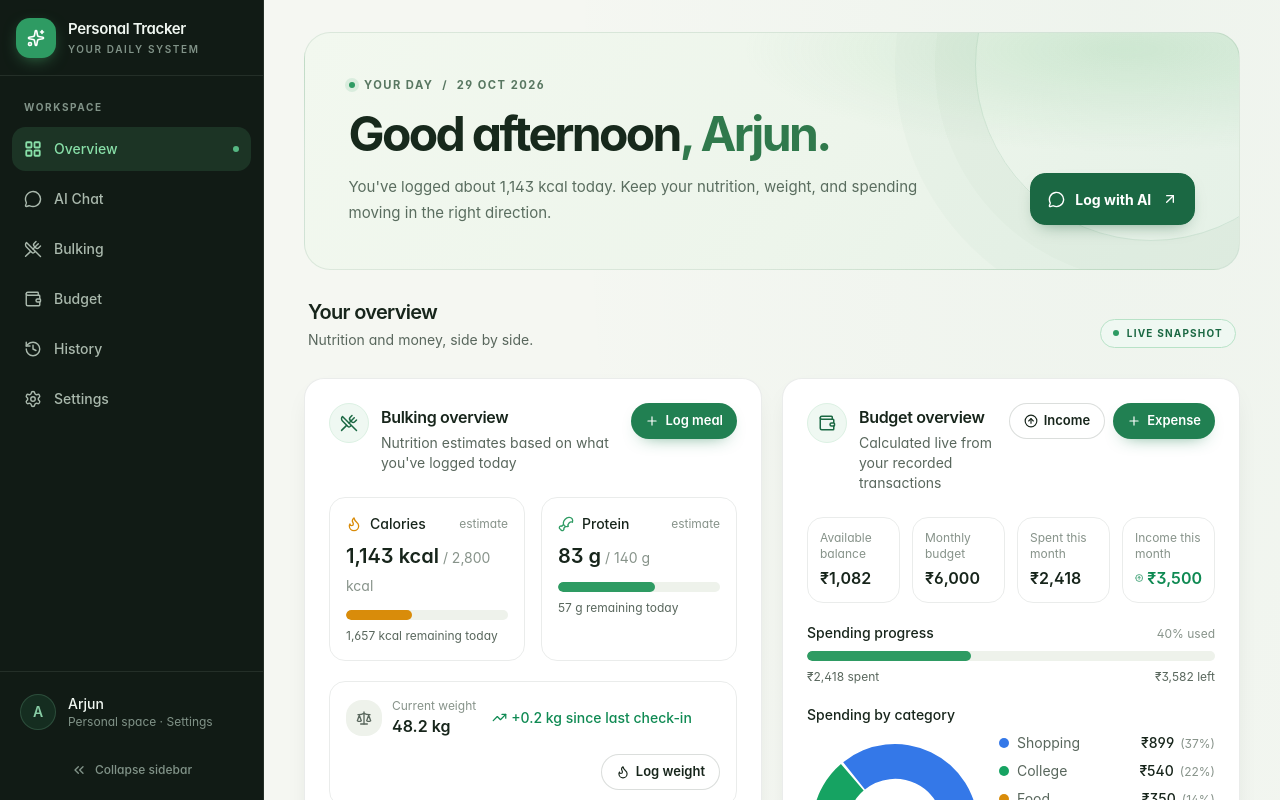
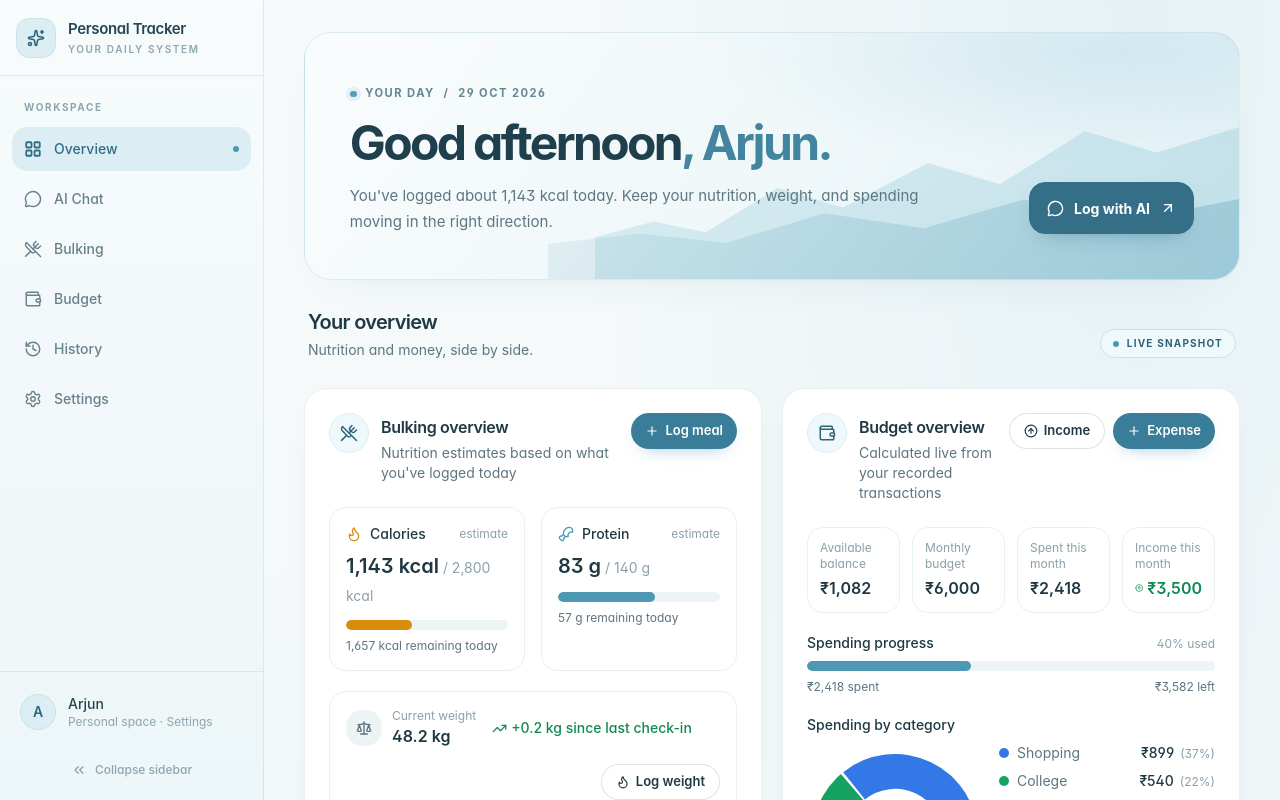
Before and after one commit to blueii24-cmyk/personal-tracker-merged, a Next.js app: page / in a window 1280 px wide. Shown: the top 800 px of the page. Built offline with nearby package versions, Linux system fonts and the light colour scheme.

Commit message:
Apply soft blue minimal visual theme

```diff
--- a/src/app/globals.css
+++ b/src/app/globals.css
@@ -5,16 +5,16 @@
 @theme {
   --font-sans: Inter, ui-sans-serif, system-ui, -apple-system, BlinkMacSystemFont, "Segoe UI", Roboto, Helvetica, Arial, sans-serif;
 
-  --color-brand-50: #eff8f2;
-  --color-brand-100: #dcf1e3;
-  --color-brand-200: #b8e2c7;
-  --color-brand-300: #88cda5;
-  --color-brand-400: #56b783;
-  --color-brand-500: #2e9b63;
-  --color-brand-600: #218052;
-  --color-brand-700: #1b6843;
-  --color-brand-800: #185238;
-  --color-brand-900: #143f2e;
+  --color-brand-50: #eff8fb;
+  --color-brand-100: #dceef4;
+  --color-brand-200: #c2e2ec;
+  --color-brand-300: #9dcedd;
+  --color-brand-400: #72b4c9;
+  --color-brand-500: #4d98b2;
+  --color-brand-600: #397d98;
+  --color-brand-700: #2f647b;
+  --color-brand-800: #295365;
+  --color-brand-900: #234453;
 
   --color-success-50: #ecfdf4;
   --color-success-500: #16a362;
@@ -27,36 +27,36 @@
   --color-warning-50: #fffaeb;
   --color-warning-500: #d98c0a;
 
-  --shadow-soft: 0 1px 2px rgba(22, 35, 25, 0.025), 0 10px 30px -14px rgba(23, 44, 30, 0.16);
-  --shadow-soft-lg: 0 8px 24px rgba(12, 25, 16, 0.12), 0 24px 60px -24px rgba(12, 25, 16, 0.24);
+  --shadow-soft: 0 1px 2px rgba(36, 78, 94, 0.025), 0 12px 34px -22px rgba(37, 88, 107, 0.2);
+  --shadow-soft-lg: 0 12px 32px rgba(31, 70, 86, 0.12), 0 28px 64px -28px rgba(31, 70, 86, 0.22);
 
-  --radius-md: 0.75rem;
+  --radius-md: 0.8rem;
   --radius-lg: 1rem;
-  --radius-xl: 1.5rem;
+  --radius-xl: 1.45rem;
 }
 
 :root {
-  --surface: #f5f7f2;
+  --surface: #f5f9fa;
   --surface-raised: #ffffff;
-  --surface-sunken: #eef2eb;
-  --border-subtle: rgba(31, 53, 37, 0.09);
-  --border-strong: rgba(31, 53, 37, 0.16);
-  --text-primary: #17251b;
-  --text-secondary: #59675d;
-  --text-tertiary: #87938a;
-  --ring-color: #2e9b63;
+  --surface-sunken: #edf4f6;
+  --border-subtle: rgba(48, 99, 119, 0.1);
+  --border-strong: rgba(48, 99, 119, 0.17);
+  --text-primary: #1e3844;
+  --text-secondary: #5d7580;
+  --text-tertiary: #8ba0a9;
+  --ring-color: #4d98b2;
 }
 
 .dark {
-  --surface: #0c120f;
-  --surface-raised: #141d17;
-  --surface-sunken: #1b2820;
-  --border-subtle: rgba(227, 241, 230, 0.09);
-  --border-strong: rgba(227, 241, 230, 0.16);
-  --text-primary: #f1f6f1;
-  --text-secondary: #afbeb2;
-  --text-tertiary: #809184;
-  --ring-color: #56b783;
+  --surface: #101a1f;
+  --surface-raised: #17262d;
+  --surface-sunken: #20343d;
+  --border-subtle: rgba(215, 235, 242, 0.09);
+  --border-strong: rgba(215, 235, 242, 0.16);
+  --text-primary: #edf6f8;
+  --text-secondary: #b2c7cf;
+  --text-tertiary: #839ca6;
+  --ring-color: #79bed1;
 }
 
 @layer base {
@@ -91,7 +91,7 @@
 
   ::selection {
     background-color: var(--color-brand-200);
-    color: #123c2b;
+    color: #1e5064;
   }
 
   :focus-visible {
@@ -159,54 +159,81 @@
 /* Shared product styling */
 .app-main {
   background:
-    radial-gradient(ellipse at 85% 0%, rgba(46, 155, 99, 0.035), transparent 36rem),
+    radial-gradient(ellipse at 86% 0%, rgba(147, 199, 215, 0.15), transparent 35rem),
+    radial-gradient(ellipse at 8% 48%, rgba(219, 237, 242, 0.24), transparent 32rem),
     var(--surface);
 }
 
 .app-card {
-  border-radius: 1.25rem;
+  border-radius: 1.4rem;
   box-shadow: var(--shadow-soft);
-  transition: border-color 180ms ease, box-shadow 180ms ease;
+  transition: border-color 180ms ease, box-shadow 180ms ease, transform 180ms ease;
 }
 
 .app-card:hover {
   border-color: var(--border-strong);
-  box-shadow: 0 12px 34px -20px rgba(18, 43, 26, 0.28);
+  box-shadow: 0 14px 36px -24px rgba(38, 89, 108, 0.24);
 }
 
 .dark .app-card:hover {
-  box-shadow: 0 14px 38px -22px rgba(0, 0, 0, 0.72);
+  box-shadow: 0 14px 38px -22px rgba(0, 0, 0, 0.52);
 }
 
 .app-sidebar {
-  --surface-raised: #111b15;
-  --surface-sunken: #1b2a20;
-  --border-subtle: rgba(227, 241, 230, 0.09);
-  --border-strong: rgba(227, 241, 230, 0.16);
-  --text-primary: #f0f7f1;
-  --text-secondary: #b1c1b5;
-  --text-tertiary: #819388;
-  background: #111b15;
-  color: #f0f7f1;
+  --surface-raised: #f9fcfd;
+  --surface-sunken: #eaf3f6;
+  --border-subtle: rgba(50, 104, 125, 0.11);
+  --border-strong: rgba(50, 104, 125, 0.18);
+  --text-primary: #244655;
+  --text-secondary: #607c88;
+  --text-tertiary: #8ea5ae;
+  background: linear-gradient(180deg, #f7fbfc 0%, #edf6f8 100%);
+  color: #244655;
+}
+
+.dark .app-sidebar {
+  --surface-raised: #17262d;
+  --surface-sunken: #20343d;
+  --border-subtle: rgba(215, 235, 242, 0.09);
+  --border-strong: rgba(215, 235, 242, 0.16);
+  --text-primary: #edf6f8;
+  --text-secondary: #b2c7cf;
+  --text-tertiary: #839ca6;
+  background: linear-gradient(180deg, #17262d 0%, #132128 100%);
+  color: #edf6f8;
 }
 
 .sidebar-link {
-  border-radius: 0.85rem;
+  border-radius: 0.95rem;
   transition: background 160ms ease, color 160ms ease, transform 160ms ease;
 }
 
 .sidebar-link-active {
-  background: rgba(94, 205, 135, 0.14);
-  color: #88dfa8;
+  background: #dceef4;
+  color: #2f6d85;
 }
 
 .sidebar-link-inactive {
-  color: #aab9ad;
+  color: #68818b;
 }
 
 .sidebar-link-inactive:hover {
+  background: rgba(124, 178, 196, 0.12);
+  color: #315f72;
+}
+
+.dark .sidebar-link-active {
+  background: rgba(114, 180, 201, 0.16);
+  color: #a4d7e5;
+}
+
+.dark .sidebar-link-inactive {
+  color: #a8c0c9;
+}
+
+.dark .sidebar-link-inactive:hover {
   background: rgba(255, 255, 255, 0.055);
-  color: #f2f8f3;
+  color: #f2f8fa;
 }
 
 .dashboard-hero {
@@ -217,39 +244,55 @@
   align-items: flex-end;
   justify-content: space-between;
   gap: 2rem;
-  min-height: 220px;
-  padding: clamp(1.5rem, 3.4vw, 2.75rem);
-  border: 1px solid rgba(42, 105, 65, 0.11);
-  border-radius: 1.65rem;
+  min-height: 248px;
+  padding: clamp(1.55rem, 3.5vw, 2.85rem);
+  border: 1px solid rgba(91, 153, 176, 0.17);
+  border-radius: 1.7rem;
   background:
-    radial-gradient(ellipse at 88% 7%, rgba(107, 189, 124, 0.22), transparent 24rem),
-    linear-gradient(125deg, #f2f8ef 0%, #edf5eb 56%, #e5f1e7 100%);
+    radial-gradient(ellipse at 87% 8%, rgba(180, 218, 230, 0.46), transparent 25rem),
+    linear-gradient(125deg, #f9fcfd 0%, #eff7f9 54%, #e5f2f6 100%);
+  box-shadow: 0 18px 48px -38px rgba(50, 105, 126, 0.22);
 }
 
 .dashboard-hero::before {
   content: "";
   position: absolute;
   z-index: -1;
-  right: -5.5rem;
-  top: -9rem;
-  width: 22rem;
-  height: 22rem;
-  border: 1px solid rgba(38, 120, 72, 0.12);
-  border-radius: 50%;
-  box-shadow: 0 0 0 2.5rem rgba(38, 120, 72, 0.025), 0 0 0 5rem rgba(38, 120, 72, 0.02);
+  right: -1%;
+  bottom: -1px;
+  width: 70%;
+  height: 72%;
+  background: linear-gradient(145deg, rgba(202, 229, 237, 0.62), rgba(175, 215, 227, 0.68));
+  clip-path: polygon(0 76%, 9% 67%, 17% 73%, 28% 48%, 38% 59%, 51% 34%, 62% 46%, 75% 16%, 86% 28%, 100% 12%, 100% 100%, 0 100%);
+  pointer-events: none;
+}
+
+.dashboard-hero::after {
+  content: "";
+  position: absolute;
+  z-index: -1;
+  right: -2%;
+  bottom: -1px;
+  width: 76%;
+  height: 43%;
+  background: linear-gradient(125deg, rgba(153, 199, 214, 0.18), rgba(128, 184, 202, 0.58));
+  clip-path: polygon(0 66%, 13% 56%, 25% 65%, 39% 37%, 53% 51%, 67% 24%, 82% 44%, 100% 20%, 100% 100%, 0 100%);
   pointer-events: none;
 }
 
 .dark .dashboard-hero {
-  border-color: rgba(153, 218, 170, 0.12);
+  border-color: rgba(145, 199, 216, 0.15);
   background:
-    radial-gradient(ellipse at 88% 7%, rgba(72, 163, 100, 0.18), transparent 24rem),
-    linear-gradient(125deg, #15251a 0%, #17281d 56%, #1a3022 100%);
+    radial-gradient(ellipse at 87% 8%, rgba(68, 130, 151, 0.27), transparent 25rem),
+    linear-gradient(125deg, #1a2e37 0%, #1b303a 54%, #203d49 100%);
 }
 
 .dark .dashboard-hero::before {
-  border-color: rgba(153, 218, 170, 0.13);
-  box-shadow: 0 0 0 2.5rem rgba(153, 218, 170, 0.025), 0 0 0 5rem rgba(153, 218, 170, 0.018);
+  background: linear-gradient(145deg, rgba(77, 133, 151, 0.3), rgba(63, 119, 139, 0.42));
+}
+
+.dark .dashboard-hero::after {
+  background: linear-gradient(125deg, rgba(98, 155, 174, 0.12), rgba(73, 139, 162, 0.42));
 }
 
 .dashboard-hero-copy {
@@ -263,7 +306,7 @@
   display: flex;
   align-items: center;
   gap: 0.55rem;
-  color: #587761;
+  color: #648795;
   font-size: 0.7rem;
   font-weight: 750;
   letter-spacing: 0.13em;
@@ -271,7 +314,7 @@
 }
 
 .dark .dashboard-eyebrow {
-  color: #9ac8a5;
+  color: #9bc8d6;
 }
 
 .dashboard-eyebrow-dot {
@@ -279,13 +322,13 @@
   height: 0.42rem;
   flex: 0 0 auto;
   border-radius: 999px;
-  background: #2e9b63;
-  box-shadow: 0 0 0 4px rgba(46, 155, 99, 0.12);
+  background: #5b9db6;
+  box-shadow: 0 0 0 4px rgba(91, 157, 182, 0.13);
 }
 
 .dashboard-heading {
   margin-top: 1rem;
-  color: #17291c;
+  color: #1f3f4c;
   font-size: clamp(2rem, 4vw, 3rem);
   font-weight: 650;
   letter-spacing: -0.055em;
@@ -293,27 +336,27 @@
 }
 
 .dashboard-heading span {
-  color: #30794c;
+  color: #43849e;
 }
 
 .dark .dashboard-heading {
-  color: #f1f8f1;
+  color: #f0f7f9;
 }
 
 .dark .dashboard-heading span {
-  color: #89d7a1;
+  color: #9bd4e4;
 }
 
 .dashboard-lede {
   max-width: 37rem;
   margin-top: 0.9rem;
-  color: #5a6d5f;
+  color: #5d7681;
   font-size: 0.94rem;
   line-height: 1.7;
 }
 
 .dark .dashboard-lede {
-  color: #b0c2b4;
+  color: #b4cbd3;
 }
 
 .dashboard-primary-action {
@@ -324,21 +367,21 @@
   align-items: center;
   justify-content: center;
   gap: 0.65rem;
-  border: 1px solid #1b6843;
-  border-radius: 0.95rem;
-  background: #1b6843;
+  border: 1px solid #356f87;
+  border-radius: 1rem;
+  background: #356f87;
   padding: 0.9rem 1.05rem;
   color: white;
   font-size: 0.875rem;
   font-weight: 650;
-  box-shadow: 0 8px 18px -10px rgba(17, 84, 47, 0.6);
+  box-shadow: 0 9px 22px -13px rgba(38, 100, 125, 0.58);
   transition: transform 180ms ease, background 180ms ease, box-shadow 180ms ease;
 }
 
 .dashboard-primary-action:hover {
   transform: translateY(-2px);
-  background: #155638;
-  box-shadow: 0 12px 24px -12px rgba(17, 84, 47, 0.68);
+  background: #2c6077;
+  box-shadow: 0 13px 25px -14px rgba(38, 100, 125, 0.62);
 }
 
 .ai-quick-entry {
@@ -346,16 +389,16 @@
   align-items: center;
   gap: 1rem;
   border: 1px solid var(--border-subtle);
-  border-radius: 1.2rem;
-  background: var(--surface-raised);
+  border-radius: 1.25rem;
+  background: color-mix(in srgb, var(--surface-raised) 94%, #e7f3f6);
   padding: 1rem 1.2rem;
-  box-shadow: 0 4px 18px -14px rgba(20, 50, 28, 0.26);
+  box-shadow: 0 4px 18px -14px rgba(31, 77, 95, 0.26);
   transition: border-color 180ms ease, transform 180ms ease, box-shadow 180ms ease;
 }
 
 .ai-quick-entry:hover {
   transform: translateY(-1px);
-  border-color: rgba(46, 155, 99, 0.32);
+  border-color: rgba(77, 152, 178, 0.34);
   box-shadow: var(--shadow-soft);
 }
 
@@ -366,26 +409,27 @@
   flex: 0 0 auto;
   align-items: center;
   justify-content: center;
-  border: 1px solid rgba(46, 155, 99, 0.12);
-  border-radius: 0.95rem;
-  background: var(--color-brand-50);
-  color: var(--color-brand-700);
+  border: 1px solid rgba(77, 152, 178, 0.16);
+  border-radius: 1rem;
+  background: #eaf4f7;
+  color: #397d98;
 }
 
 .dark .ai-quick-entry-icon {
-  background: rgba(86, 183, 131, 0.12);
-  color: #89d7a1;
+  border-color: rgba(114, 180, 201, 0.18);
+  background: rgba(114, 180, 201, 0.12);
+  color: #a1d3e1;
 }
 
 .mobile-bottom-nav {
   border-color: var(--border-strong);
   background: color-mix(in srgb, var(--surface-raised) 92%, transparent);
-  box-shadow: 0 12px 34px -18px rgba(11, 24, 15, 0.5);
+  box-shadow: 0 12px 34px -18px rgba(23, 55, 68, 0.38);
   backdrop-filter: blur(22px);
 }
 
 .dark .mobile-bottom-nav {
-  box-shadow: 0 12px 34px -18px rgba(0, 0, 0, 0.8);
+  box-shadow: 0 12px 34px -18px rgba(0, 0, 0, 0.68);
 }
 
 @media (max-width: 639px) {
@@ -394,7 +438,19 @@
     align-items: stretch;
     flex-direction: column;
     gap: 1.35rem;
-    border-radius: 1.35rem;
+    border-radius: 1.4rem;
+  }
+
+  .dashboard-hero::before {
+    width: 95%;
+    height: 48%;
+    opacity: 0.7;
+  }
+
+  .dashboard-hero::after {
+    width: 100%;
+    height: 31%;
+    opacity: 0.62;
   }
 
   .dashboard-heading {
--- a/src/components/layout/Sidebar.tsx
+++ b/src/components/layout/Sidebar.tsx
@@ -43,8 +43,8 @@ export function Sidebar() {
       }`}
     >
       <div className={`flex h-[76px] items-center gap-3 border-b px-4 ${collapsed ? "justify-center" : ""}`}>
-        <div className="flex h-10 w-10 shrink-0 items-center justify-center rounded-[14px] bg-brand-500 text-white shadow-[0_5px_18px_-7px_rgba(79,190,119,0.8)]">
-          <Sparkles size={18} strokeWidth={2.2} />
+        <div className="flex h-10 w-10 shrink-0 items-center justify-center rounded-[14px] border border-brand-200/70 bg-brand-100 text-brand-700">
+          <Sparkles size={18} strokeWidth={2.1} />
         </div>
         {!collapsed && (
           <div className="min-w-0">
@@ -70,9 +70,9 @@ export function Sidebar() {
                     active ? "sidebar-link-active" : "sidebar-link-inactive"
                   } ${collapsed ? "justify-center" : ""}`}
                 >
-                  <Icon size={18} strokeWidth={active ? 2.4 : 1.9} className="shrink-0" />
+                  <Icon size={18} strokeWidth={active ? 2.35 : 1.9} className="shrink-0" />
                   {!collapsed && <span className="truncate">{item.label}</span>}
-                  {!collapsed && active && <span className="ml-auto h-1.5 w-1.5 rounded-full bg-brand-400" />}
+                  {!collapsed && active && <span className="ml-auto h-1.5 w-1.5 rounded-full bg-brand-500" />}
                 </Link>
               </li>
             );
@@ -83,11 +83,11 @@ export function Sidebar() {
       <div className="border-t p-3">
         <Link
           href="/settings"
-          className={`flex items-center gap-3 rounded-xl px-2 py-2.5 transition-colors hover:bg-white/[0.055] ${
+          className={`flex items-center gap-3 rounded-xl px-2 py-2.5 transition-colors hover:bg-[var(--surface-sunken)] ${
             collapsed ? "justify-center" : ""
           }`}
         >
-          <div className="flex h-9 w-9 shrink-0 items-center justify-center rounded-full border border-brand-300/20 bg-brand-500/15 text-sm font-semibold text-brand-300">
+          <div className="flex h-9 w-9 shrink-0 items-center justify-center rounded-full border border-brand-200 bg-brand-100 text-sm font-semibold text-brand-700 dark:border-brand-400/20 dark:bg-brand-500/15 dark:text-brand-200">
             {initials}
           </div>
           {!collapsed && (
@@ -101,7 +101,7 @@ export function Sidebar() {
           type="button"
           onClick={toggle}
           aria-label={collapsed ? "Expand sidebar" : "Collapse sidebar"}
-          className="mt-3 flex w-full items-center justify-center gap-2 rounded-xl px-2 py-2.5 text-xs font-medium text-[var(--text-tertiary)] transition-colors hover:bg-white/[0.055] hover:text-[var(--text-primary)]"
+          className="mt-3 flex w-full items-center justify-center gap-2 rounded-xl px-2 py-2.5 text-xs font-medium text-[var(--text-tertiary)] transition-colors hover:bg-[var(--surface-sunken)] hover:text-[var(--text-primary)]"
         >
           {collapsed ? <ChevronsRight size={16} /> : <ChevronsLeft size={16} />}
           {!collapsed && <span>Collapse sidebar</span>}
--- a/src/components/ui/Button.tsx
+++ b/src/components/ui/Button.tsx
@@ -14,7 +14,7 @@ export interface ButtonProps extends ButtonHTMLAttributes<HTMLButtonElement> {
 
 const VARIANT_CLASSES: Record<Variant, string> = {
   primary:
-    "bg-brand-600 text-white shadow-[0_7px_18px_-11px_rgba(33,128,82,0.85)] hover:bg-brand-700 active:bg-brand-800 disabled:bg-brand-300",
+    "bg-brand-600 text-white shadow-[0_7px_18px_-11px_rgba(57,125,152,0.7)] hover:bg-brand-700 active:bg-brand-800 disabled:bg-brand-300",
   secondary:
     "border border-[var(--border-subtle)] bg-[var(--surface-sunken)] text-[var(--text-primary)] hover:border-[var(--border-strong)] hover:bg-[var(--surface-sunken)]",
   outline:
```
